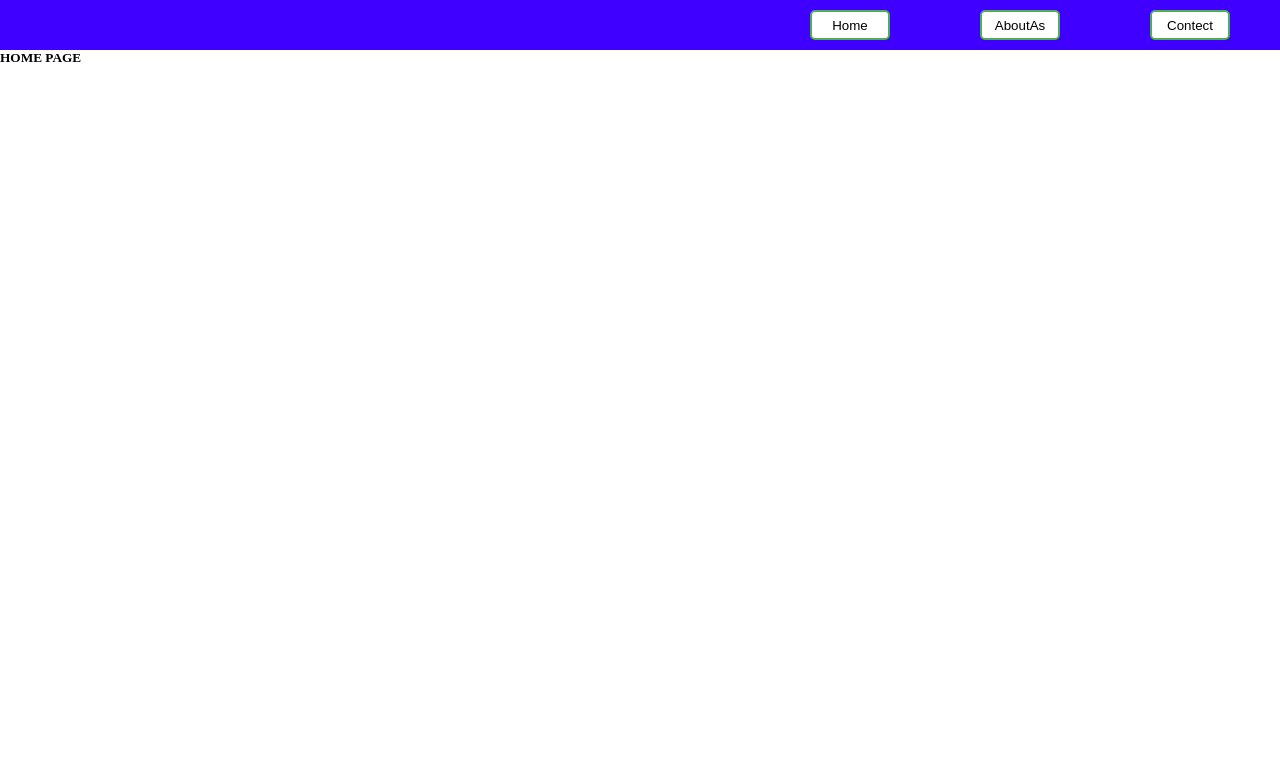
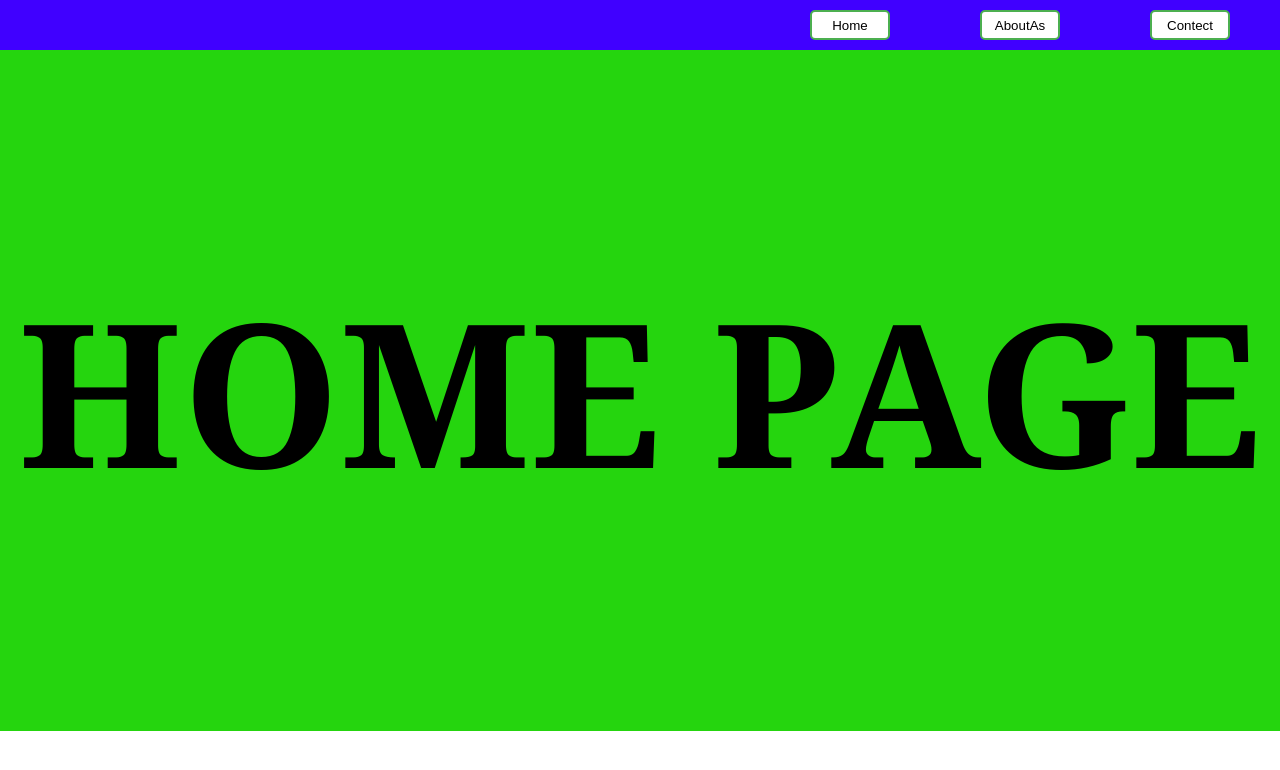
Before and after one commit to sknsurya/angular, an Angular app in the folder routing/: page /homecomponent in a window 1280 px wide. Shown: the top 770 px of the page. Built offline with nearby package versions, Linux system fonts and the light colour scheme.

Commit message:
home component scss file

```diff
--- a/routing/src/app/home/home.component.scss
+++ b/routing/src/app/home/home.component.scss
@@ -0,0 +1,19 @@
+.h5tag {
+    font-family: Georgia, 'Times New Roman', Times, serif;
+    font-weight: 1000;
+    color: black;
+    display: flex;
+    font-size: 200px;
+    // justify-content: center;
+
+}
+
+.container {
+    height: 681px;
+    max-width: 100%;
+    background-color: rgb(37, 213, 14);
+    display: flex;
+    justify-content: center;
+    align-items: center;
+
+}
```
